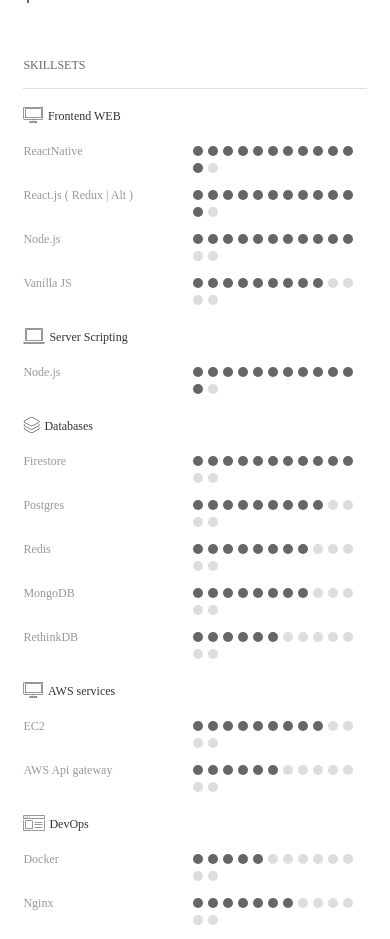
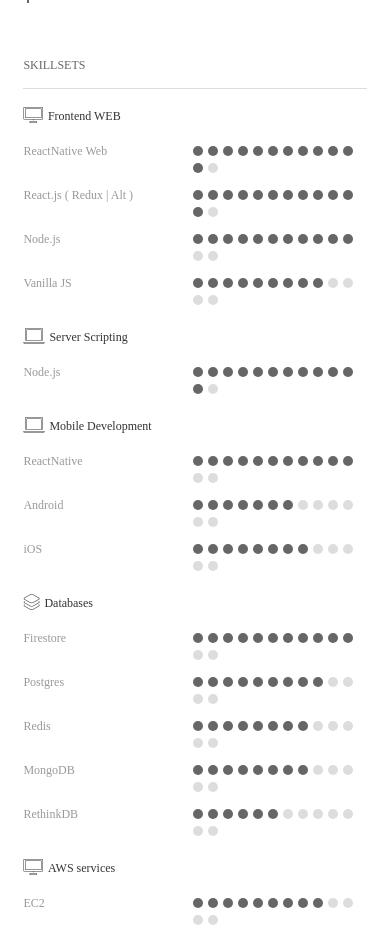
Before and after one commit to jojonarte/jojonarte.github.io, a plain HTML site: page index.html in a window 390 px wide. Shown: the part 1577-2516 px from the top of the page. Drawn offline with Linux system fonts and the light colour scheme.

Commit message:
fix: add mobile skill

```diff
--- a/index.html
+++ b/index.html
@@ -142,12 +142,14 @@
 
                         <h5>SKILLSETS</h5>
 
+
+
                         <dl class="clearfix">
                             <dt><h6><i aria-hidden="true" data-icon="&#xe002;"></i>Frontend WEB<h6></dt>
                             <dd></dd>
                         </dl>
                         <dl class="clearfix">
-                            <dt>ReactNative</dt>
+                            <dt>ReactNative Web</dt>
                             <dd>
                                 <b></b>
                                 <b></b>
@@ -244,6 +246,69 @@
                         </dl><dl class="clearfix">
 
                         </dl>
+
+
+                        <dl class="clearfix mt20">
+                            <dt>
+                                <h6><i aria-hidden="true" data-icon="&#xe001;"></i>Mobile Development<h6>
+                            </dt>
+                            <dd></dd>
+                        </dl>
+                        <dl class="clearfix">
+                            <dt>ReactNative</dt>
+                            <dd>
+                                <b></b>
+                                <b></b>
+                                <b></b>
+                                <b></b>
+                                <b></b>
+                                <b></b>
+                                <b></b>
+                                <b></b>
+                                <b></b>
+                                <b></b>
+                                <b></b>
+                                <em></em>
+                                <em></em>
+                            </dd>
+                        </dl>
+                        <dl class="clearfix">
+                            <dt>Android</dt>
+                            <dd>
+                                <b></b>
+                                <b></b>
+                                <b></b>
+                                <b></b>
+                                <b></b>
+                                <b></b>
+                                <b></b>
+                                <em></em>
+                                <em></em>
+                                <em></em>
+                                <em></em>
+                                <em></em>
+                                <em></em>
+                            </dd>
+                        </dl>
+                        <dl class="clearfix">
+                            <dt>iOS</dt>
+                            <dd>
+                                <b></b>
+                                <b></b>
+                                <b></b>
+                                <b></b>
+                                <b></b>
+                                <b></b>
+                                <b></b>
+                                <b></b>
+                                <em></em>
+                                <em></em>
+                                <em></em>
+                                <em></em>
+                                <em></em>
+                            </dd>
+                        </dl>
+
                         <dl class="clearfix mt20">
                             <dt><h6><i aria-hidden="true" data-icon="&#xe031;"></i>Databases<h6></dt>
                             <dd></dd>
```
